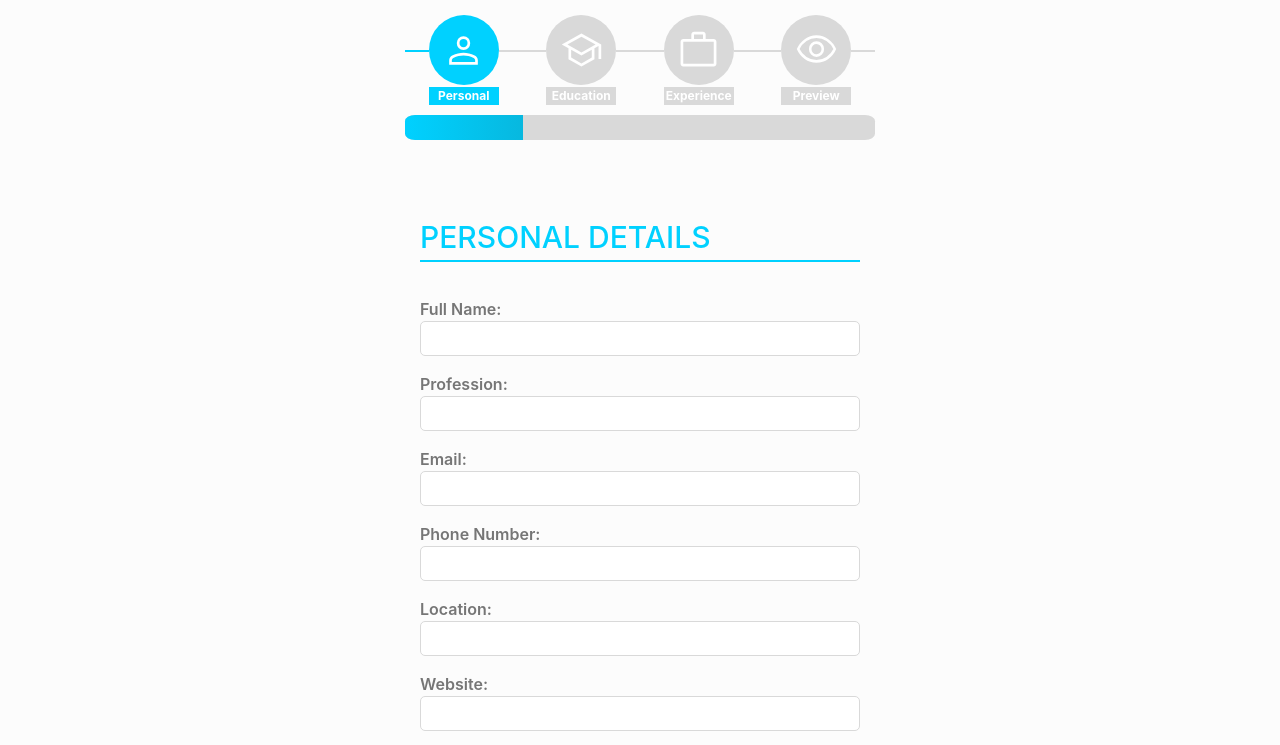
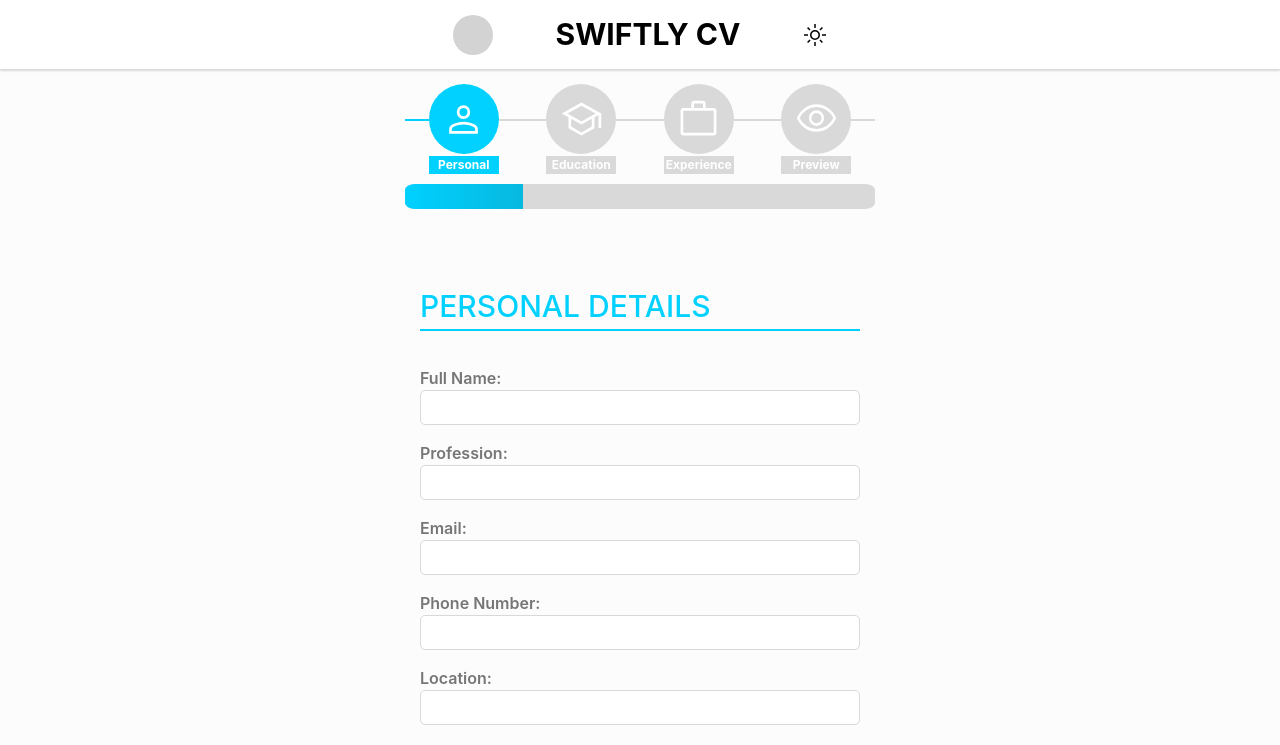
Before and after one commit to smyler3/swiftly-cv, a React (Vite) app: page / in a window 1280 px wide. Shown: the top 745 px of the page. Built offline with nearby package versions, Linux system fonts and the light colour scheme.

Commit message:
feat: add Header component and styling

```diff
--- a/src/App.jsx
+++ b/src/App.jsx
@@ -3,6 +3,7 @@ import PersonalForm from './components/PersonalForm'
 import EducationForm from './components/EducationForm'
 import ExperienceForm from './components/ExperienceForm'
 import PreviewPage from './components/PreviewPage'
+import Header from './components/Header'
 import Footer from './components/Footer'
 import personIcon from './assets/icons/personIcon.svg'
 import schoolIcon from './assets/icons/schoolIcon.svg'
@@ -20,6 +21,7 @@ const steps = [
 function App() {
   return (
     <>
+    <Header />
     <main>
       <ProgressTracker steps={steps} currentStep={0} />
       <PersonalForm />
--- /dev/null
+++ b/src/components/Header.jsx
@@ -0,0 +1,24 @@
+import "../styles/Header.css"
+import lightModeIcon from "../assets/icons/lightModeIcon.svg"
+
+const onToggleTheme = () => {
+
+};
+
+const Header = () => {
+    return (
+        <header>
+            <div className="header-content">
+                <span className="logo-container">
+                    <img src="" alt="" />
+                </span>
+                <h1 className="header-title">SWIFTLY CV</h1>
+                <button onClick={onToggleTheme} className="theme-btn">
+                    <img src={lightModeIcon} alt="" />
+                </button>
+            </div>
+        </header>
+    )
+};
+
+export default Header;
--- /dev/null
+++ b/src/styles/Header.css
@@ -0,0 +1,42 @@
+header {
+    display: flex;
+    align-items: center;
+    justify-content: center;
+
+    width: 100%;
+
+    padding: 12px;
+
+    background-color: white;
+    box-shadow: 0 2px 2px #00000025;
+    z-index: 1;
+}
+
+.header-content {
+    display: flex;
+    align-items: center;
+    justify-content: space-evenly;
+
+    width: 100%;
+    max-width: var(--max-content-width);
+}
+
+.logo-container {
+    height: 40px;
+    width: 40px;
+
+    border-radius: 50%;
+    background-color: lightgrey;
+}
+
+.header-title {
+    color: black;
+    font-size: 30px;
+    font-weight: bold;
+}
+
+.theme-btn,
+.theme-btn > img {
+    height: 24px;
+    width: 24px;
+}
```
Also changed, not shown: src/assets/icons/darkModeIcon.svg (added), src/assets/icons/lightModeIcon.svg (added).
